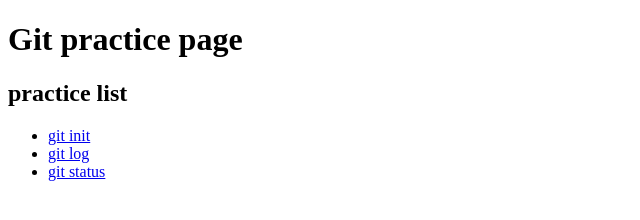
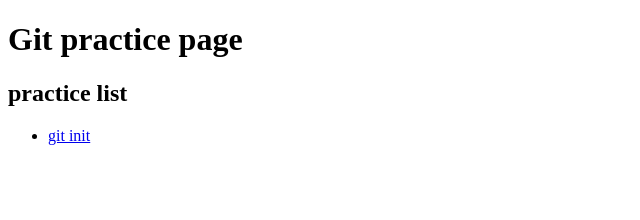
Before and after one commit to ssogle/git-practice, a plain HTML site: page index.html in a window 1280 px wide. Shown: the whole page, without its empty margins (0-640 px from the left). Drawn offline with Linux system fonts and the light colour scheme.

Commit message:
Revert "List Add"
This reverts commit f39c81d841c96076c01b164ed7e6b69e159e16b0.

```diff
--- a/index.html
+++ b/index.html
@@ -11,9 +11,8 @@
         <h2>practice list</h2>
         <ul>
             <li><a href="#">git init</a></li>
-            <li><a href="#">git log</a></li>
-            <li><a href="#">git status</a></li>
         </ul>
     </article>
+
 </body>
 </html>
```
